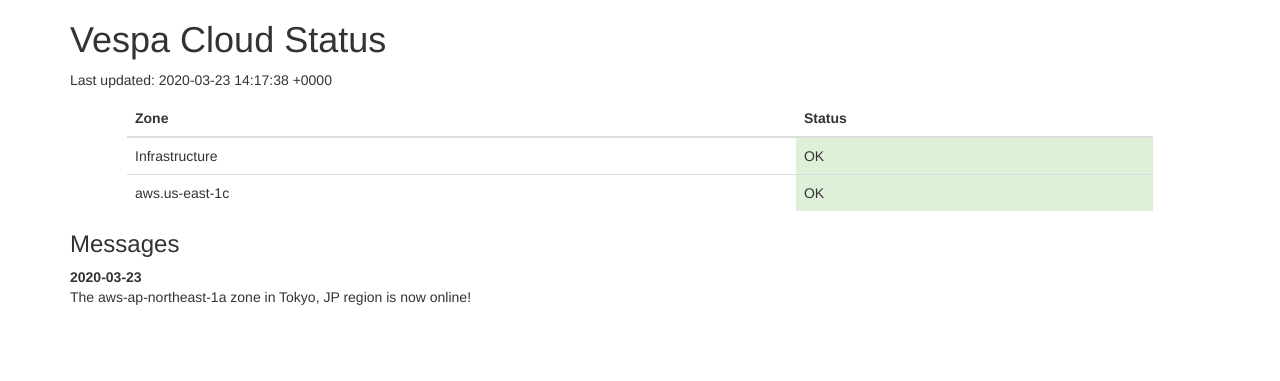
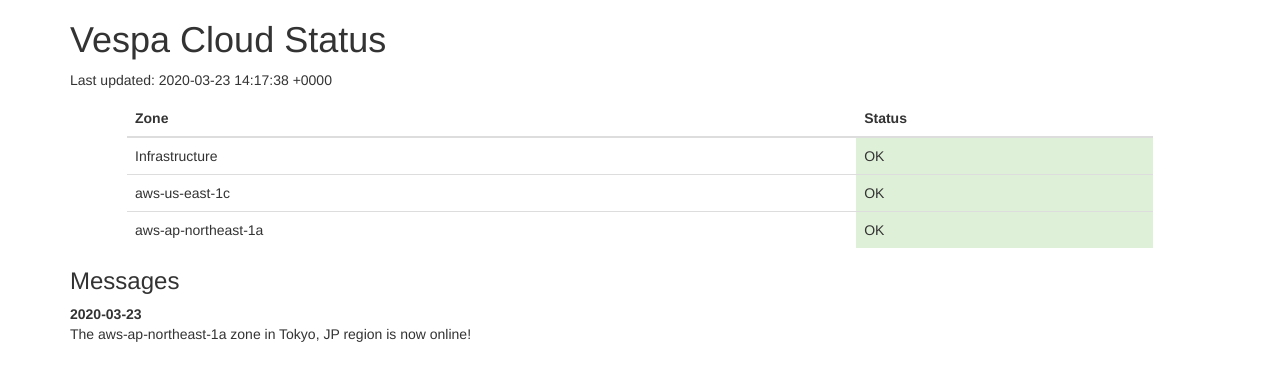
Before and after one commit to vespa-engine/cloud, a Jekyll site: the page built from status.html, in a window 1280 px wide. Shown: the top 381 px of the page. Built offline with Jekyll 4.4.1, drawn with Linux system fonts in a browser that asks for light colours.

Commit message:
Add status info for aws-ap-northeast-1a

```diff
--- a/_data/status.yml
+++ b/_data/status.yml
@@ -5,7 +5,10 @@ zones:
   - name: "Infrastructure"
     status: success
     message: "OK"
-  - name: "aws.us-east-1c"
+  - name: "aws-us-east-1c"
+    status: success
+    message: "OK"
+  - name: "aws-ap-northeast-1a"
     status: success
     message: "OK"
 messages:
```
